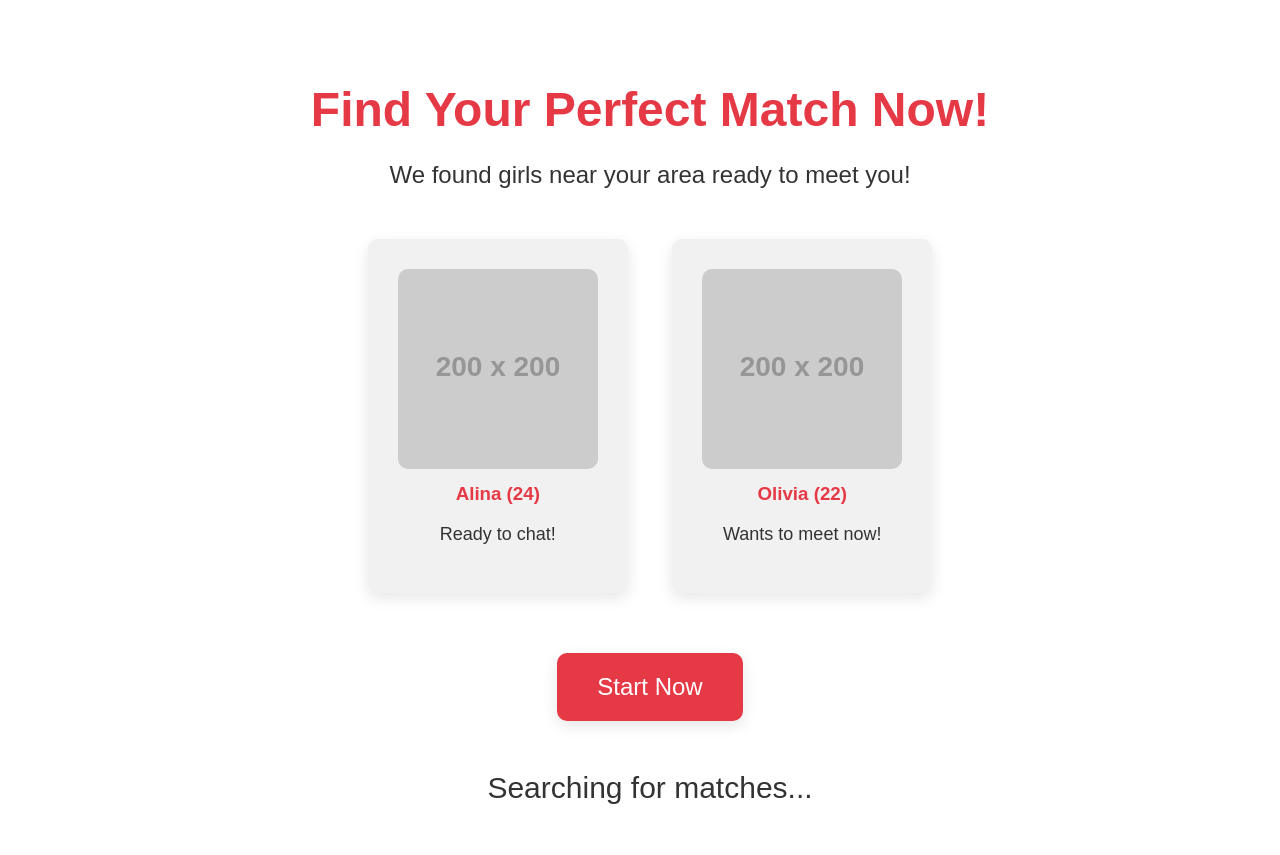
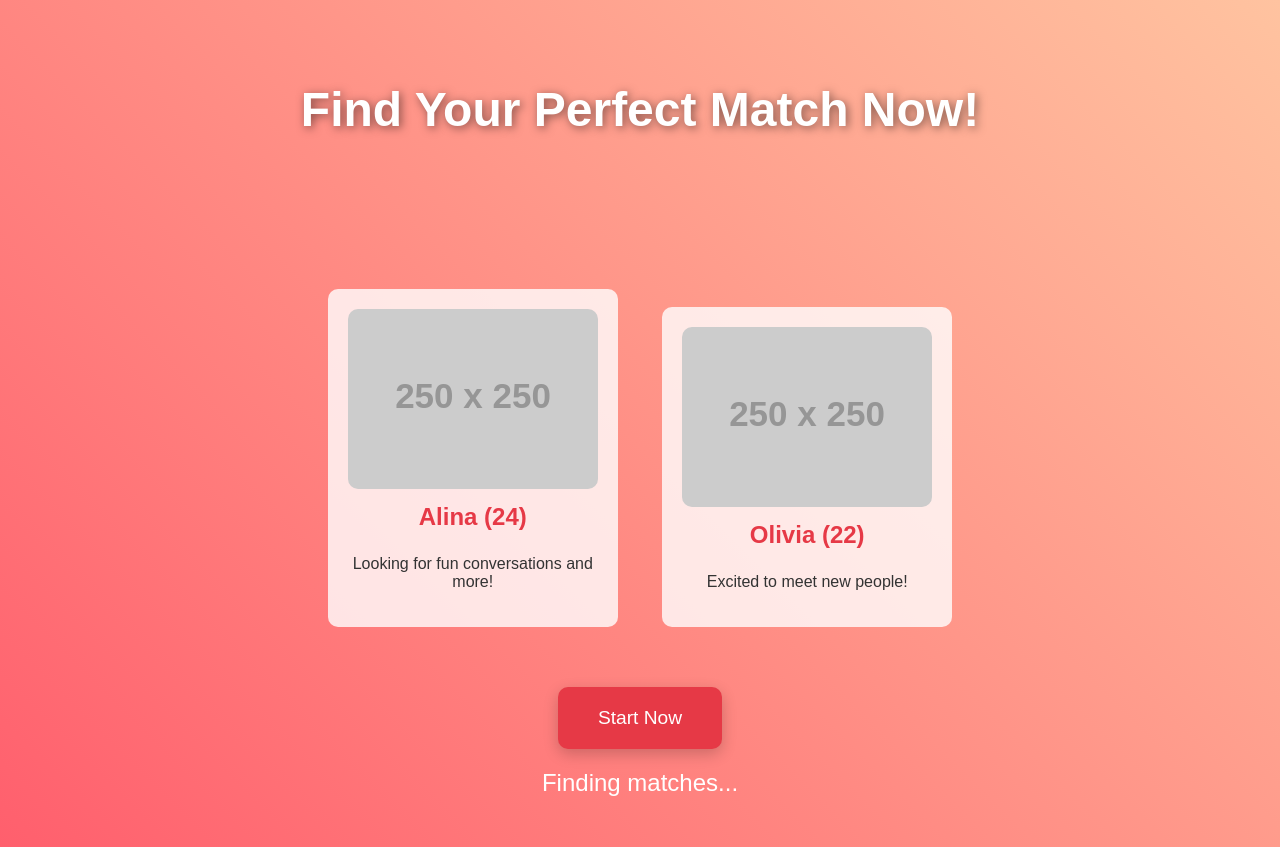
Before and after one commit to tsar777654/Dating-lend, a plain HTML site: page index.html in a window 1280 px wide. Drawn offline with Linux system fonts and the light colour scheme; placeholder pictures from the web are drawn by us.

Commit message:
Update index.html

```diff
--- a/index.html
+++ b/index.html
@@ -1,138 +1,152 @@
-
 <!DOCTYPE html>
 <html lang="en">
 <head>
     <meta charset="UTF-8">
     <meta name="viewport" content="width=device-width, initial-scale=1.0">
-    <title>Find Your Match Now</title>
-    <link rel="icon" href="favicon.ico" type="image/x-icon">
+    <title>Find Your Match</title>
     <style>
         body {
             font-family: Arial, sans-serif;
-            background-color: #fff;
-            color: #333;
+            background: linear-gradient(45deg, #ff5f6d, #ffc3a0);
+            color: white;
             margin: 0;
             padding: 0;
             text-align: center;
         }
-        .container {
-            width: 100%;
+        header {
+            padding: 50px 0;
+        }
+        h1 {
+            font-size: 3rem;
+            color: #ffffff;
+            text-shadow: 2px 2px 10px rgba(0, 0, 0, 0.5);
+        }
+        .content {
+            padding: 50px 20px;
             max-width: 1200px;
             margin: 0 auto;
-            padding: 50px;
-        }
-        h1 {
-            color: #e63946;
-            font-size: 48px;
-            margin-bottom: 20px;
-        }
-        .subtitle {
-            font-size: 24px;
-            margin-bottom: 30px;
-            color: #333;
-        }
-        .button-container {
-            display: flex;
-            justify-content: center;
-            margin-top: 30px;
-        }
-        .button {
-            background-color: #e63946;
-            color: white;
-            padding: 20px 40px;
-            font-size: 24px;
-            border: none;
-            cursor: pointer;
-            margin: 10px;
-            border-radius: 10px;
-            box-shadow: 0 5px 15px rgba(0, 0, 0, 0.1);
-            transition: all 0.3s ease;
-        }
-        .button:hover {
-            background-color: #d62828;
-            transform: scale(1.1);
         }
         .card {
-            background-color: #f1f1f1;
-            padding: 30px;
+            display: inline-block;
+            width: 250px;
+            background-color: rgba(255, 255, 255, 0.8);
             margin: 20px;
+            padding: 20px;
             border-radius: 10px;
-            box-shadow: 0 5px 15px rgba(0, 0, 0, 0.1);
-            display: inline-block;
-            width: 200px;
-            transition: all 0.3s ease;
-        }
-        .card:hover {
-            transform: scale(1.1);
+            transition: transform 0.3s ease;
         }
         .card img {
             width: 100%;
             border-radius: 10px;
+            height: 180px;
+            object-fit: cover;
         }
         .card h3 {
             color: #e63946;
+            font-size: 1.5rem;
             margin-top: 10px;
         }
         .card p {
             color: #333;
-            font-size: 18px;
+            font-size: 1rem;
         }
-        #timer {
-            font-size: 30px;
-            color: #333;
+        .card:hover {
+            transform: scale(1.05);
+        }
+        .button-container {
             margin-top: 40px;
         }
-        #popup {
+        .button {
+            background-color: #e63946;
+            padding: 20px 40px;
+            font-size: 1.2rem;
+            color: white;
+            border: none;
+            border-radius: 10px;
+            cursor: pointer;
+            box-shadow: 0 5px 15px rgba(0, 0, 0, 0.2);
+            transition: background-color 0.3s ease, transform 0.3s ease;
+        }
+        .button:hover {
+            background-color: #d62828;
+            transform: scale(1.05);
+        }
+        .timer {
+            font-size: 1.5rem;
+            margin-top: 20px;
+            color: #ffffff;
+        }
+        .popup {
             display: none;
+            background-color: rgba(0, 0, 0, 0.8);
+            color: white;
+            padding: 20px;
             position: fixed;
             top: 20%;
             left: 50%;
             transform: translateX(-50%);
-            background-color: #e63946;
-            padding: 20px;
-            color: white;
             border-radius: 10px;
-            font-size: 20px;
+            font-size: 1.5rem;
+            box-shadow: 0 5px 15px rgba(0, 0, 0, 0.5);
+        }
+        @media (max-width: 768px) {
+            h1 {
+                font-size: 2rem;
+            }
+            .card {
+                width: 90%;
+            }
+            .button {
+                font-size: 1rem;
+                padding: 15px 30px;
+            }
         }
     </style>
 </head>
 <body>
-    <div class="container">
+
+<header>
     <h1>Find Your Perfect Match Now!</h1>
-        <p class="subtitle">We found girls near your area ready to meet you!</p>
+</header>
 
+<div class="content">
     <div class="card">
-            <img src="https://via.placeholder.com/200" alt="Girl 1">
+        <img src="https://via.placeholder.com/250" alt="Profile Image">
         <h3>Alina (24)</h3>
-            <p>Ready to chat!</p>
+        <p>Looking for fun conversations and more!</p>
     </div>
     <div class="card">
-            <img src="https://via.placeholder.com/200" alt="Girl 2">
+        <img src="https://via.placeholder.com/250" alt="Profile Image">
         <h3>Olivia (22)</h3>
-            <p>Wants to meet now!</p>
+        <p>Excited to meet new people!</p>
     </div>
 
     <div class="button-container">
         <button class="button" onclick="startTimer()">Start Now</button>
     </div>
 
-        <div id="timer">Searching for matches...</div>
-        <div id="popup">New message from Alina (24): "Hey, want to chat?"</div>
+    <div class="timer" id="timer">Finding matches...</div>
+</div>
+
+<div class="popup" id="popup">
+    <p>New message: "Hey, want to chat?"</p>
 </div>
 
 <script>
     function startTimer() {
         document.getElementById("timer").innerText = "Searching for matches...";
         setTimeout(function() {
-                document.getElementById("timer").innerText = "Found girls near New York!";
+            document.getElementById("timer").innerText = "Found some matches!";
             setTimeout(function() {
                 document.getElementById("popup").style.display = "block";
                 setTimeout(function() {
+                    // Вставлена ваша ссылка
                     window.location.href = "https://vmnjxa.abadit5rckb.com/c/d246faf9716716f8?SUBID=${SUBID}&cost={cost}&zoneid={zoneid}&campaignid={campaignid}&bannerid={bannerid}&zone_type={zone_type}&user_activity={user_activity}&os={os}&osversion={osversion}&region={region}&isp={isp}&connection_type={connection.type}";
                 }, 5000);
             }, 3000);
         }, 10000);
     }
 </script>
+
 </body>
 </html>
```
Lines whose indentation alone changed are shown as unchanged.
